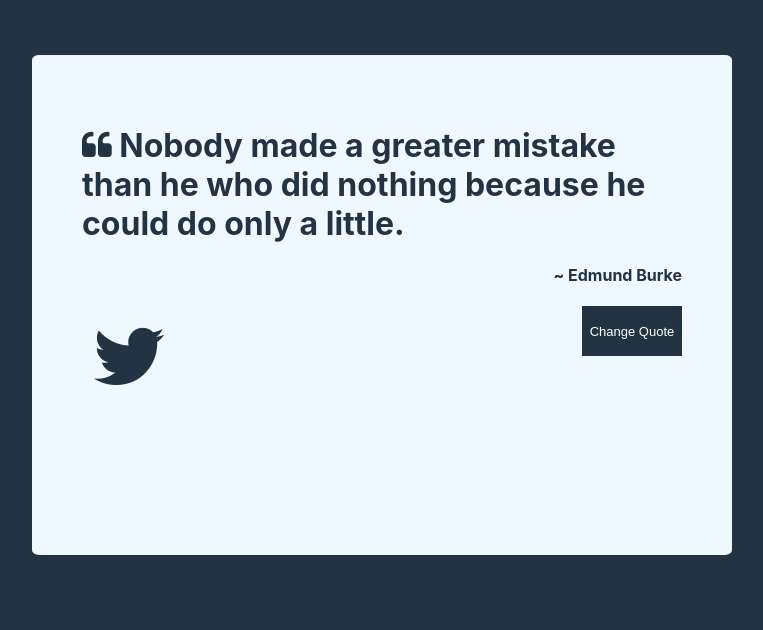
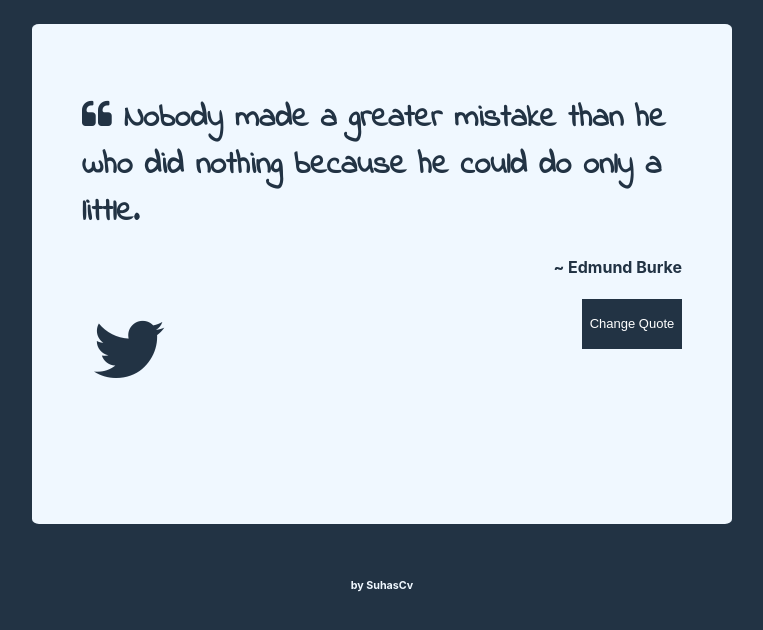
Before and after one commit to suhascv/RandomQuoteGenerator, a React (Create React App) app: page / in a window 1280 px wide. Shown: the top 630 px of the page, without its empty margins (258-1021 px from the left). Built offline with nearby package versions, Linux system fonts and the light colour scheme.

Commit message:
font changes

```diff
--- a/package.json
+++ b/package.json
@@ -12,7 +12,7 @@
   },
   "scripts": {
     "start": "react-scripts start",
-    "build": "CI= react-scripts build",
+    "build": "react-scripts build",
     "test": "react-scripts test",
     "eject": "react-scripts eject"
   },
--- a/src/Components/RandomQuotes.css
+++ b/src/Components/RandomQuotes.css
@@ -1,3 +1,6 @@
+@import url('https://fonts.googleapis.com/css2?family=Indie+Flower&display=swap');
+
+
 .container{
     margin-top:-20px;
     display: flex;
@@ -18,6 +21,10 @@
     flex-direction: column;
     justify-content: flex-start;
     border-radius: 1%;
+}
+
+.quote-container h1{
+    font-family: 'Indie Flower', cursive;
 }
 .quote-container h4{
     margin-top:0;
@@ -59,6 +66,11 @@ button:hover{
     cursor: pointer;
 }
 
+.developed {
+    text-decoration: none;
+    color:aliceblue;
+}
+
 .quote-footer i:hover{
     transform:scale(1.1);
     cursor: pointer;
--- a/src/Components/RandomQuotes.js
+++ b/src/Components/RandomQuotes.js
@@ -80,7 +80,7 @@ class RandomQuotes extends React.Component{
                 <button style={{backgroundColor:this.state.colors[this.state.bgcolor],border:'none'}} onClick={this.changeQuote}>Change Quote</button>
                 </div>
             </div>
-
+            <a href="https://github.com/suhascv" target="#_blank" className="developed"> <h6>by SuhasCv</h6>  </a>
             </div>
         )
     }
```
Lines whose indentation alone changed are shown as unchanged.
